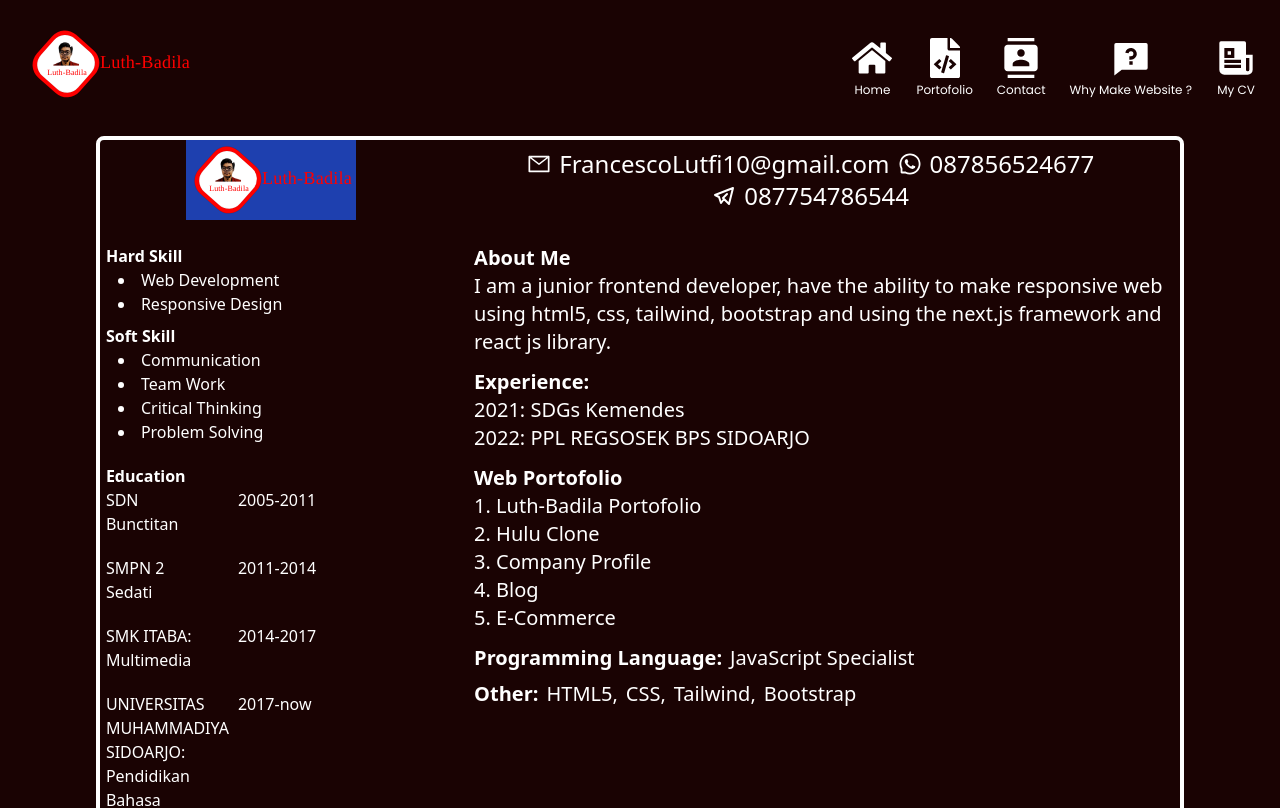
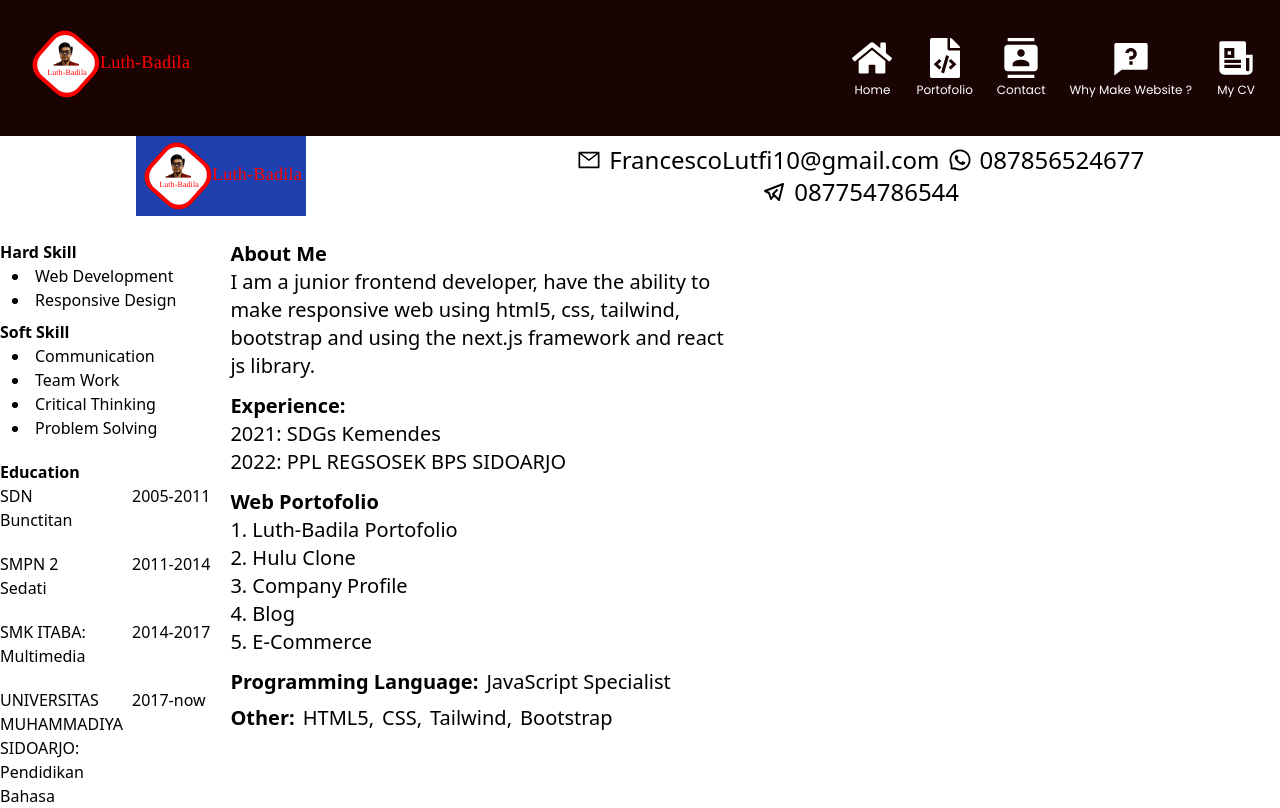
Before and after one commit to Luth-Badila/Luth-Badila, a React (Vite) app: page /cv in a window 1280 px wide. Shown: the top 808 px of the page. Built offline with nearby package versions, Linux system fonts and the light colour scheme.

Commit message:
added pdf download but unperfect in pdf file

```diff
--- a/package.json
+++ b/package.json
@@ -12,6 +12,8 @@
         "@supabase/supabase-js": "^2.0.0",
         "canvas-confetti": "^1.5.1",
         "framer-motion": "^7.3.2",
+        "html2canvas": "^1.4.1",
+        "jspdf": "^2.5.1",
         "react": "^18.2.0",
         "react-dom": "^18.2.0",
         "react-icons": "^4.4.0",
--- a/src/App.jsx
+++ b/src/App.jsx
@@ -40,7 +40,14 @@ const App = () => {
           <Route path="/contact" element={<Contact />} />
           <Route path="*" element={<NotFound />} />
           <Route path="/success" element={<Success />} />
-          <Route path="/cv" element={<Cv />} />
+          <Route
+            path="/cv"
+            element={
+              <div id="pageToDownload">
+                <Cv rootElementid="pageToDownload" DownloadFileName="myCv" />
+              </div>
+            }
+          />
         </Routes>
       </BrowserRouter>
     </>
--- a/src/components/Cv.jsx
+++ b/src/components/Cv.jsx
@@ -4,13 +4,25 @@ import CvAside from "./CvAside";
 import CvFooter from "./CvFooter";
 import CvHeader from "./CvHeader";
 import CvMain from "./CvMain";
+import html2canvas from "html2canvas";
+import { jsPDF } from "jspdf";
 
-const Cv = () => {
+const Cv = ({ rootElementid, DownloadFileName }) => {
+  const downloadFileDocument = () => {
+    const input = document.getElementById(rootElementid);
+    html2canvas(input).then((canvas) => {
+      const imgData = canvas.toDataURL("image/png");
+      const pdf = new jsPDF("p", "pt", "a4");
+      pdf.addImage(imgData, "JPEG", 10, 50);
+      pdf.save(`${DownloadFileName}`);
+    });
+  };
+
   return (
     <>
-      <div className="flex flex-col gap-3 sm:mx-24 mx-10 border-solid rounded-lg border-4 border-white ">
+      <div className="flex flex-col gap-3 bg-white">
         <CvHeader />
-        <div className="flex sm:flex-row sm:-mx-[63px] mx-[20px] flex-col gap-5 sm:justify-around justify-center items-start">
+        <div className="flex sm:flex-row flex-col gap-5 justify-start items-start">
           <CvAside />
           <CvMain />
         </div>
@@ -19,7 +31,9 @@ const Cv = () => {
       <div className="flex flex-col justify-center items-center mt-5 text-white mb-5 gap-2">
         <h1 className="text-2xl font-bold">Or</h1>
         <Link href="">
-          <button className="p-2 bg-rose-900 rounded-md">Download</button>
+          <button onClick={downloadFileDocument} className="p-2 bg-rose-900 rounded-md">
+            Download
+          </button>
         </Link>
       </div>
     </>
--- a/src/components/CvAside.jsx
+++ b/src/components/CvAside.jsx
@@ -2,8 +2,8 @@ import React from "react";
 
 const CvAside = () => {
   return (
-    <div className="flex flex-col text-white gap-5">
-      <div className=" max-w-[600px] flex flex-col gap-2">
+    <div className="flex flex-col text-black gap-5">
+      <div className="max-w-[600px] flex flex-col gap-2">
         <div>
           <h1 className="font-bold">Hard Skill</h1>
           <ul className="ml-3 max-w-md list-disc list-inside">
--- a/src/components/CvFooter.jsx
+++ b/src/components/CvFooter.jsx
@@ -7,7 +7,7 @@ import { RiFacebookBoxFill } from "react-icons/ri";
 
 const CvFooter = () => {
   return (
-    <div className="text-white flex flex-col gap-3 items-center justify-center mb-3">
+    <div className="text-black flex flex-col gap-3 items-center justify-center mb-3">
       <h1 className="font-bold text-lg">Social Media</h1>
       <div className="flex sm:flex-row flex-col gap-5">
         <NavLink href="" className="flex gap-2">
--- a/src/components/CvHeader.jsx
+++ b/src/components/CvHeader.jsx
@@ -5,7 +5,7 @@ import { TbBrandTelegram } from "react-icons/tb";
 
 const CvHeader = () => {
   return (
-    <div className="flex sm:flex-row flex-col h-full  text-white justify-around items-center mb-3">
+    <div className="flex sm:flex-row flex-col h-full  text-black justify-around items-center mb-3">
       <div className="flex bg-blue-800">
         <img src={logoHeader} alt="profile photo" className="sm:w-[170px] sm:h-[80px] w-[80px]" />
       </div>
--- a/src/components/CvMain.jsx
+++ b/src/components/CvMain.jsx
@@ -4,10 +4,10 @@ import { Link } from "react-router-dom";
 const CvMain = () => {
   return (
     <div>
-      <div className="flex flex-col gap-3 lg:max-w-[700px] max-w-[300px] text-white text-xl">
+      <div className="flex flex-col gap-3 lg:max-w-[700px] max-w-[300px] text-black text-xl">
         <div className="flex flex-col">
           <h1 className="font-bold">About Me</h1>
-          <p>I am a junior frontend developer, have the ability to make responsive web using html5, css, tailwind, bootstrap and using the next.js framework and react js library.</p>
+          <p className="w-[500px]">I am a junior frontend developer, have the ability to make responsive web using html5, css, tailwind, bootstrap and using the next.js framework and react js library.</p>
         </div>
         <div className="flex flex-col">
           <h1 className="font-bold">Experience:</h1>
```
Also changed, not shown: 1 other file (tests, documents, lock files or other folders).
